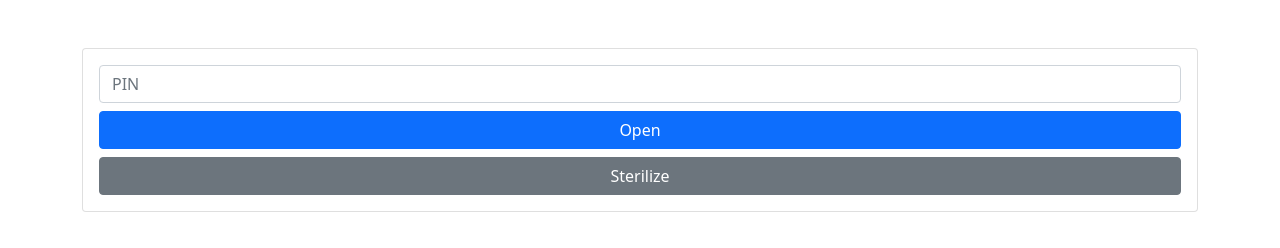
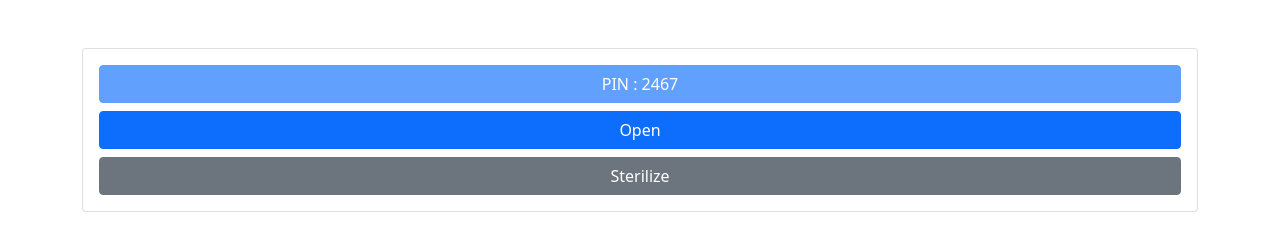
Before and after one commit to KNobHack/smart-locker-web, a plain HTML site: page locker.html in a window 1280 px wide. Drawn offline with nearby package versions, Linux system fonts and the light colour scheme.

Commit message:
fix pin locker

```diff
--- a/locker.html
+++ b/locker.html
@@ -18,7 +18,7 @@
         <div class="card mt-5">
             <div class="card-body">
                 <div class="d-grid gap-2 mx-auto">
-                    <input type="text" class="form-control" placeholder="PIN">
+                    <a href="#" class="btn btn-primary disabled">PIN : 2467</a>
                     <a href="detail.html" class="btn btn-primary">Open</a>
                     <a href="detail.html" class="btn btn-secondary">Sterilize</a>
                 </div>
```
